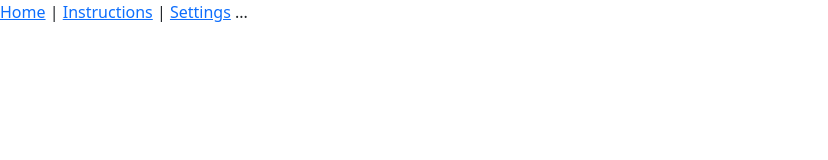
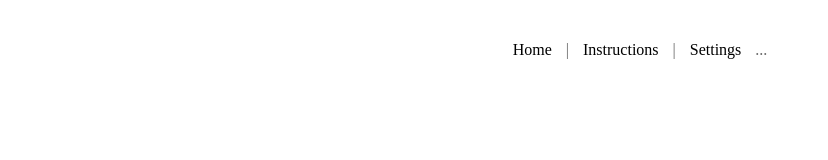
Before and after one commit to tstyer/Basic-Game-Destination-Mars, a plain HTML site: page index.html in a window 1280 px wide. Shown: the whole page, without its empty margins (0-828 px from the left). Drawn offline with nearby package versions, Linux system fonts and the light colour scheme; a web font is replaced by a local one.

Commit message:
Add base styling for navbar

```diff
--- a/assets/style.css
+++ b/assets/style.css
@@ -5,3 +5,26 @@
 /* Londrina Shadow is for regular text */
 
 /* Global Styles */
+
+.custom-navbar {
+  position: fixed;
+  left: 50%;
+  transform: translateX(-50%);
+  z-index: 1000;
+  padding: 10px 20px;
+  font-family: 'Londrina Shadow', serif;
+  font-size: 16px;
+  background-color: #fff;
+  margin-top: 20px;
+}
+
+.custom-navbar a {
+  text-decoration: none;
+  color: #000;
+  margin: 0 5px;
+}
+
+.custom-navbar span {
+  margin: 0 5px;
+  color: #666;
+}
```
Also changed, not shown: index.html (+1 -0 lines).
